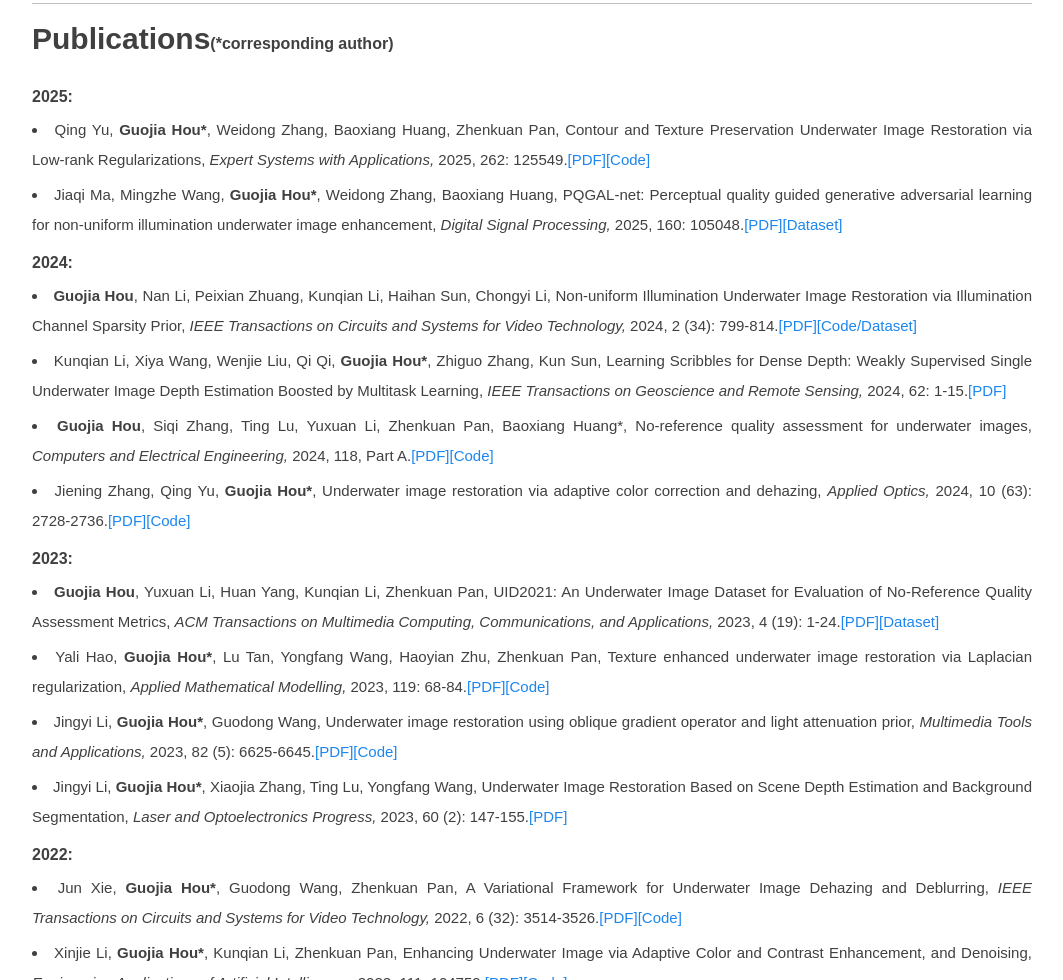
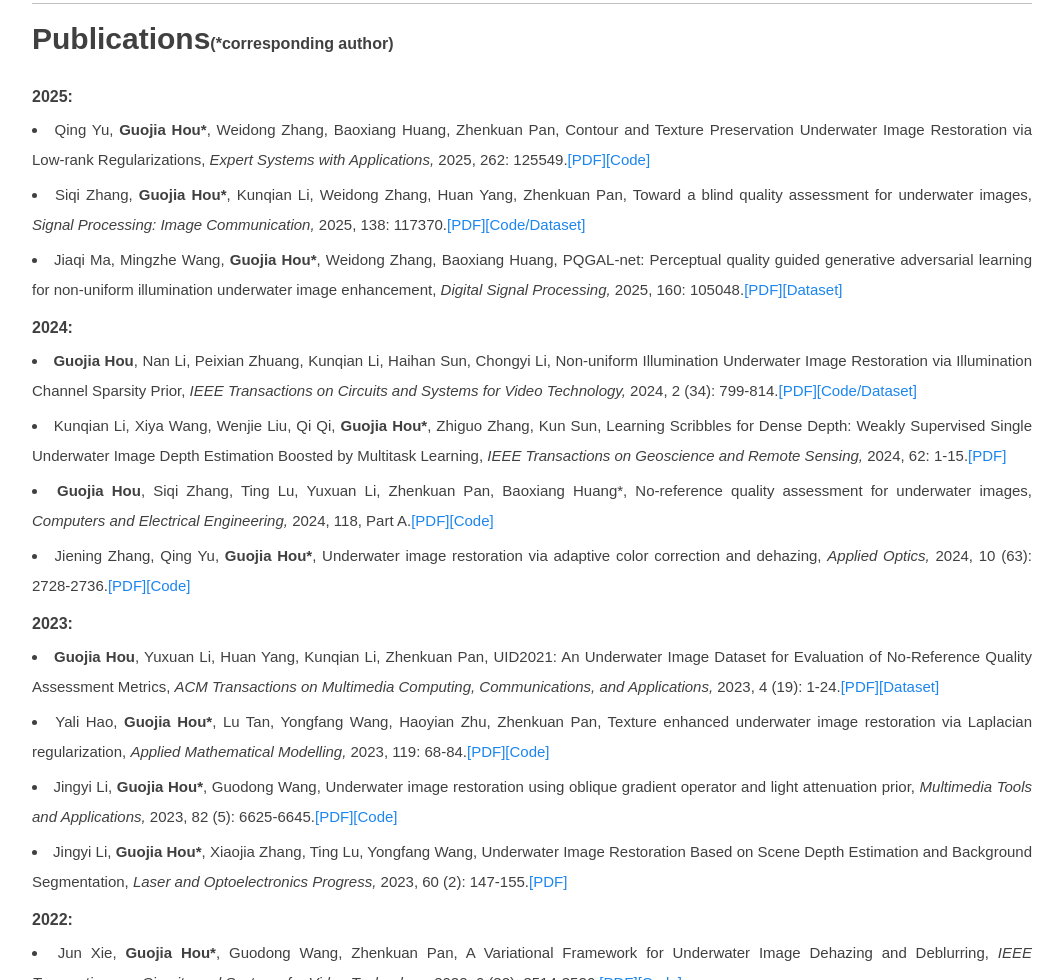
Before and after one commit to Hou-Guojia/hou-guojia.github.io, a plain HTML site: page index.html in a window 1280 px wide. Shown: the part 3331-4311 px from the top of the page, without its empty margins (108-1171 px from the left). Drawn offline with Linux system fonts and the light colour scheme.

Commit message:
Update index.html

```diff
--- a/index.html
+++ b/index.html
@@ -417,6 +417,9 @@ li {
 			<li>Qing Yu, <b>Guojia Hou*</b>, Weidong Zhang, Baoxiang Huang, Zhenkuan Pan, Contour and Texture Preservation Underwater Image Restoration via Low-rank Regularizations, <i><ud2>Expert Systems with Applications,</ud2></i> 2025, 262: 125549.<a href="https://www.sciencedirect.com/science/article/abs/pii/S0957417424024163" target="_blank"><font color="#1C86EE">[PDF]</font><a href="https://github.com/Hou-Guojia/CT-ULR" target="_blank"><font color="#1C86EE">[Code]</font></a></li>
 		</ul>
 		<ul>
+			<li>Siqi Zhang, <b>Guojia Hou*</b>, Kunqian Li, Weidong Zhang, Huan Yang, Zhenkuan Pan, Toward a blind quality assessment for underwater images, <i><ud2>Signal Processing: Image Communication,</ud2></i> 2025, 138: 117370.<a href="https://www.sciencedirect.com/science/article/abs/pii/S092359652500116X?via%3Dihub" target="_blank"><font color="#1C86EE">[PDF]</font><a href="https://github.com/Hou-Guojia/MFEM" target="_blank"><font color="#1C86EE">[Code/Dataset]</font></a></li>
+		</ul>
+		<ul>
 			<li>Jiaqi Ma, Mingzhe Wang, <b>Guojia Hou*</b>, Weidong Zhang, Baoxiang Huang, PQGAL-net: Perceptual quality guided generative adversarial learning for non-uniform illumination underwater image enhancement, <i><ud2>Digital Signal Processing,</ud2></i> 2025, 160: 105048.<a href="https://doi.org/10.1016/j.dsp.2025.105048" target="_blank"><font color="#1C86EE">[PDF]</font><a href="https://github.com/Hou-Guojia/NUIPUI" target="_blank"><font color="#1C86EE">[Dataset]</font></a></li>
 		</ul>
 	<h1><a id="publications-J-pages" class="anchor" href="#publications-J-pages" aria-hidden="true"><span class="octicon octicon-link"></span></a>2024:</h1>
```
